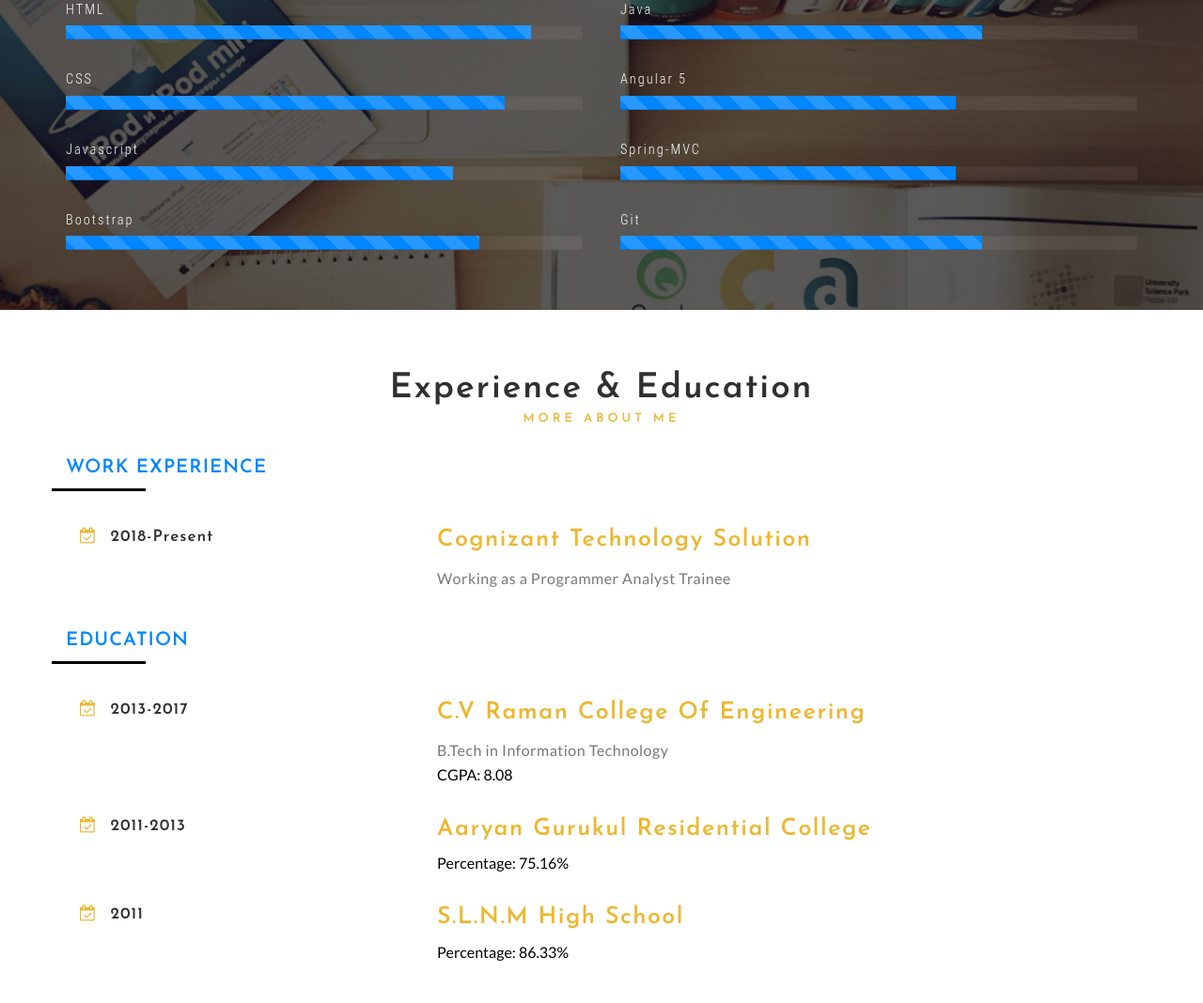
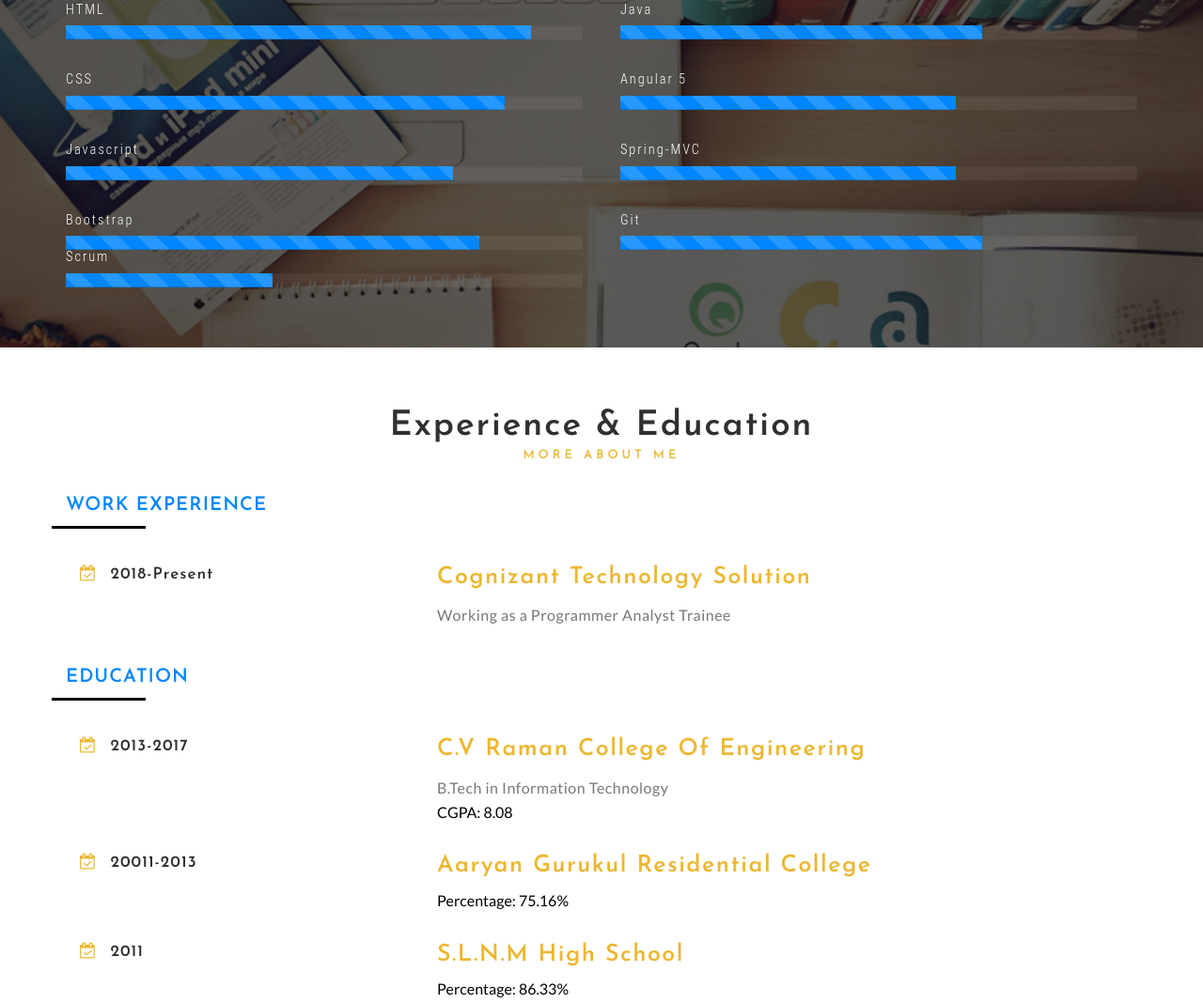
Before and after one commit to mskundo/madhusmita.github.io, a plain HTML site: page index.html in a window 1280 px wide. Shown: the part 1124-2192 px from the top of the page at 94% size. Drawn offline with Linux system fonts and the light colour scheme.

Commit message:
one extra skill added

```diff
--- a/index.html
+++ b/index.html
@@ -101,6 +101,11 @@ Smartphone Compatible web template, free webdesigns for Nokia, Samsung, LG, Sony
 								<div class="progress-bar progress-bar-striped active" style="width: 80%">
 								</div>
 							</div>
+							<h6>Scrum </h6>
+							<div class="progress  w3-agile prgs-w3agile-last">
+								<div class="progress-bar progress-bar-striped active" style="width: 40%">
+								</div>
+							</div>
 						</div>
 						<div class="col-md-6 bar-grids  w3-agile">
 							<h6>Java</h6>
@@ -159,7 +164,7 @@ Smartphone Compatible web template, free webdesigns for Nokia, Samsung, LG, Sony
 		</div>
 		<div class="work-info-agileits">
 			<div class="col-md-4 work-left-agileits-w3layouts">
-				<h6><i class="fa fa-calendar-check-o" aria-hidden="true"></i> 2011-2013</h6>
+				<h6><i class="fa fa-calendar-check-o" aria-hidden="true"></i> 20011-2013</h6>
 			</div>
 			<div class="col-md-8 work-right-w3-agileits">
 				<h3>Aaryan Gurukul Residential College</h3>
```
